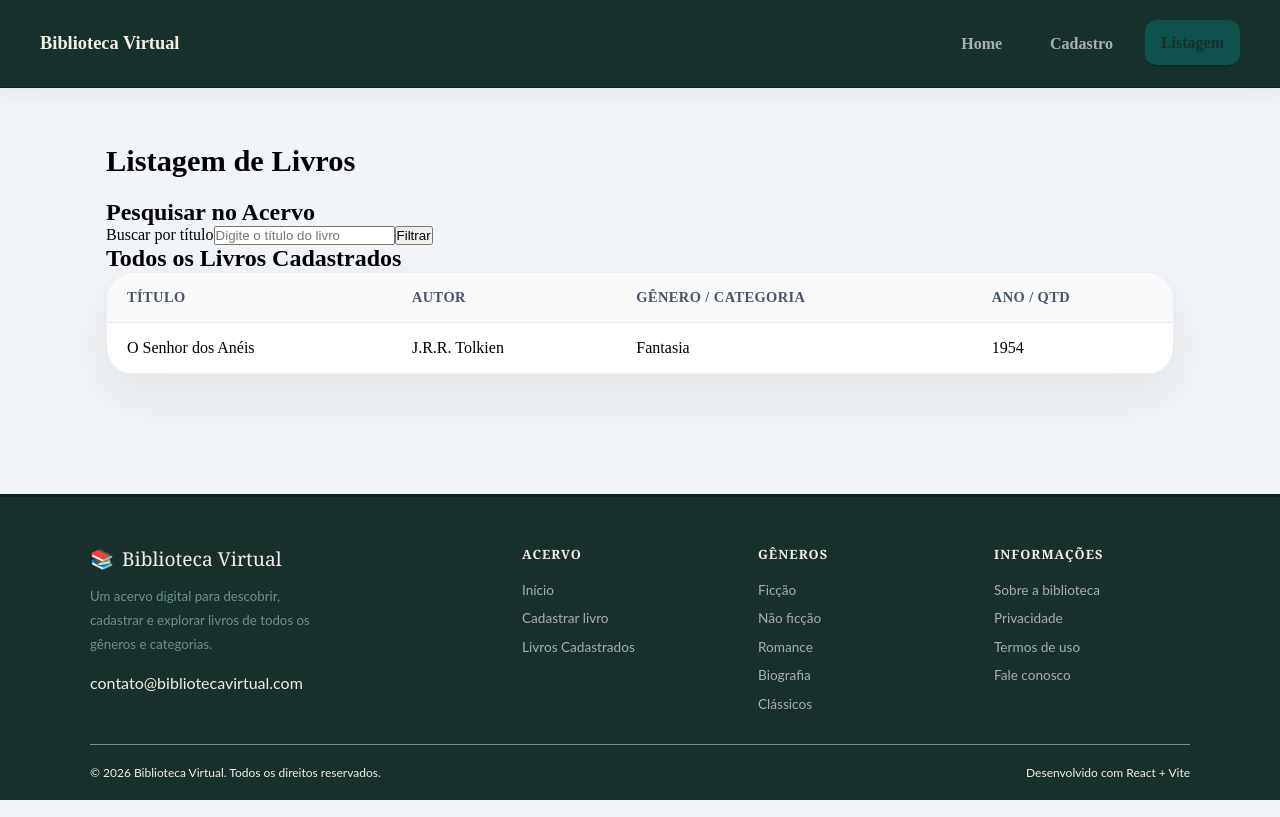
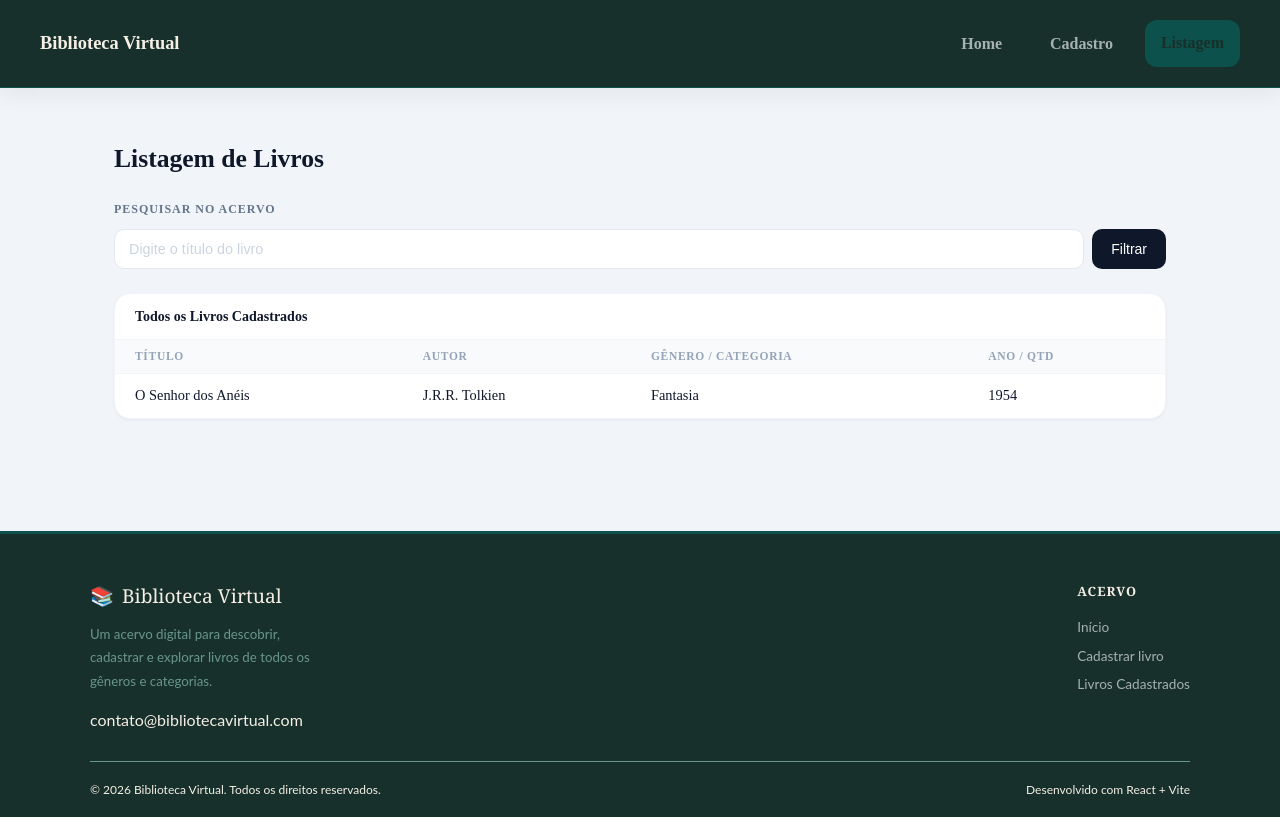
Before and after one commit to SamuelAndrade-Dev/biblioteca-virtual-front, a React (Vite) app: page /listagem in a window 1280 px wide. Built offline with nearby package versions, Linux system fonts and the light colour scheme; data requests are answered from the project's data file.

Commit message:
style: mudancas na pagina de listagem

```diff
--- a/src/components/Footer/Footer.css
+++ b/src/components/Footer/Footer.css
@@ -15,11 +15,11 @@
   margin-top: auto;
 }
 
-.footer__grid {
+.footer-flex {
   max-width: 1100px;
   margin: 0 auto;
-  display: grid;
-  grid-template-columns: 2fr 1fr 1fr 1fr;
+  display: flex;
+  justify-content: space-between;
   gap: 2.5rem;
   padding-bottom: 2rem;
   border-bottom: 1px solid var(--color-subtitle);
--- a/src/components/Footer/Footer.jsx
+++ b/src/components/Footer/Footer.jsx
@@ -7,7 +7,7 @@ function Footer() {
     return (
         <footer className="footer" aria-label="Rodapé da Biblioteca Virtual">
 
-            <section className="footer__grid">
+            <section className="footer-flex">
 
                 <section className="footer__brand" aria-labelledby="footer-marca">
                     <h2 id="footer-marca" className="footer__brand-nome">
@@ -40,45 +40,6 @@ function Footer() {
                     </ul>
                 </nav>
 
-                <nav aria-labelledby="footer-nav-generos">
-                    <h2 id="footer-nav-generos" className="footer__nav-titulo">Gêneros</h2>
-                    <ul className="footer__lista" role="list">
-                        <li>
-                            <Link to="/listagem?genero=ficcao" className="footer__link">Ficção</Link>
-                        </li>
-                        <li>
-                            <Link to="/listagem?genero=nao-ficcao" className="footer__link">Não ficção</Link>
-                        </li>
-                        <li>
-                            <Link to="/listagem?genero=romance" className="footer__link">Romance</Link>
-                        </li>
-                        <li>
-                            <Link to="/listagem?genero=biografia" className="footer__link">Biografia</Link>
-                        </li>
-                        <li>
-                            <Link to="/listagem?genero=classicos" className="footer__link">Clássicos</Link>
-                        </li>
-                    </ul>
-                </nav>
-
-                <nav aria-labelledby="footer-nav-info">
-                    <h2 id="footer-nav-info" className="footer__nav-titulo">Informações</h2>
-                    <ul className="footer__lista" role="list">
-                        <li>
-                            <Link to="/sobre" className="footer__link">Sobre a biblioteca</Link>
-                        </li>
-                        <li>
-                            <Link to="/privacidade" className="footer__link">Privacidade</Link>
-                        </li>
-                        <li>
-                            <Link to="/termos" className="footer__link">Termos de uso</Link>
-                        </li>
-                        <li>
-                            <Link to="/contato" className="footer__link">Fale conosco</Link>
-                        </li>
-                    </ul>
-                </nav>
-
             </section>
 
             <section className="footer__bottom">
--- a/src/pages/Cadastro/Cadastro.css
+++ b/src/pages/Cadastro/Cadastro.css
@@ -1,11 +1,18 @@
+:root {
+  --color-cadastro: #ffffff;
+  --color-border: #0c514b;
+  --color-text: #03221f;
+  --color-input: #f8fafc;
+}
+
 .cadastro-page {
   width: min(720px, 100%);
   margin: 2rem auto;
   padding: 2rem 2.2rem;
-  background: #ffffff;
-  border: 1px solid rgba(148, 163, 184, 0.16);
+  background: var(--color-cadastro);
+  border: 1px solid var(--color-border);
   border-radius: 28px;
-  box-shadow: 0 24px 60px rgba(15, 23, 42, 0.08);
+  box-shadow: 0 24px 60px var(--color-border);
 }
 
 .cadastro-page h1 {
@@ -21,29 +28,29 @@
 
 .form-group {
   display: grid;
-  gap: 0.5rem;
+  padding: 2rem;
 }
 
 .form-group label {
   font-weight: 600;
-  color: #334155;
+  color: var(--color-text);
+  padding-bottom: 0.6rem;
 }
 
 .form-group input {
   width: 100%;
   min-height: 3.2rem;
   padding: 0.95rem 1rem;
-  border: 1px solid #cbd5e1;
-  border-radius: 16px;
-  background: #f8fafc;
-  color: #0f172a;
+  border: 1px solid var(--color-border);
+  background: var(--color-input);
+  color: var(--color-text);
   transition: border-color 180ms ease, background-color 180ms ease;
 }
 
 .form-group input:focus {
   outline: none;
-  border-color: #2563eb;
-  background: #ffffff;
+  border-color: var(--color-border);
+  background: var(--color-cadastro);
   box-shadow: 0 0 0 4px rgba(37, 99, 235, 0.08);
 }
 
@@ -58,8 +65,8 @@
   padding: 0 1.4rem;
   border: none;
   border-radius: 14px;
-  background: #2563eb;
-  color: #ffffff;
+  background: var(--color-cadastro);
+  color: var(--color-cadastro);
   font-weight: 700;
   cursor: pointer;
   transition: transform 180ms ease, box-shadow 180ms ease, background-color 180ms ease;
@@ -69,7 +76,7 @@
 .cadastro-page button:focus-visible {
   transform: translateY(-1px);
   box-shadow: 0 14px 28px rgba(37, 99, 235, 0.22);
-  background: #1d4ed8;
+  background: var(--color-input);
 }
 
 @media (min-width: 1025px) {
--- a/src/pages/Listagem/Listagem.css
+++ b/src/pages/Listagem/Listagem.css
@@ -1,89 +1,170 @@
+/* ── Página ── */
 .listagem-page {
   width: min(1100px, 100%);
   margin: 2rem auto;
-  padding: 0 1rem 2rem;
+  padding: 0 1.5rem 3rem;
+}
+
+.listagem-page header {
+  margin-bottom: 1.75rem;
 }
 
 .listagem-page h1 {
-  margin-bottom: 1.25rem;
-  font-size: clamp(1.9rem, 2vw, 2.4rem);
+  font-size: clamp(1.6rem, 2vw, 2rem);
+  font-weight: 600;
+  color: #0f172a;
+  margin: 0;
 }
 
+/* ── Busca ── */
+.busca-livros {
+  margin-bottom: 1.5rem;
+}
+
+.busca-livros h2 {
+  font-size: 0.75rem;
+  font-weight: 600;
+  letter-spacing: 0.08em;
+  text-transform: uppercase;
+  color: #64748b;
+  margin-bottom: 0.75rem;
+}
+
+.busca-livros form {
+  display: flex;
+  gap: 8px;
+  align-items: center;
+}
+
+.busca-livros label {
+  display: none;
+}
+
+.busca-livros input[type="text"] {
+  flex: 1;
+  height: 40px;
+  padding: 0 14px;
+  border: 1px solid #e2e8f0;
+  border-radius: 10px;
+  background: #fff;
+  color: #0f172a;
+  font-size: 0.9rem;
+  outline: none;
+  transition: border-color 0.15s;
+}
+
+.busca-livros input[type="text"]:focus {
+  border-color: #94a3b8;
+}
+
+.busca-livros input[type="text"]::placeholder {
+  color: #cbd5e1;
+}
+
+.busca-livros button {
+  height: 40px;
+  padding: 0 18px;
+  border: 1px solid #e2e8f0;
+  border-radius: 10px;
+  background: #f8fafc;
+  color: #475569;
+  font-size: 0.875rem;
+  font-weight: 500;
+  cursor: pointer;
+  transition: background 0.15s;
+}
+
+.busca-livros button:hover {
+  background: #f1f5f9;
+}
+
+.busca-livros button[type="submit"] {
+  background: #0f172a;
+  color: #fff;
+  border-color: transparent;
+}
+
+.busca-livros button[type="submit"]:hover {
+  background: #1e293b;
+}
+
+/* ── Seção da tabela ── */
+.listagem-cadastrados {
+  background: #fff;
+  border: 1px solid #f1f5f9;
+  border-radius: 16px;
+  overflow: hidden;
+  box-shadow: 0 1px 3px rgba(15, 23, 42, 0.06);
+}
+
+.listagem-cadastrados h2 {
+  font-size: 0.875rem;
+  font-weight: 600;
+  color: #0f172a;
+  padding: 0.9rem 1.25rem;
+  border-bottom: 1px solid #f1f5f9;
+  margin: 0;
+}
+
+.listagem-cadastrados > p {
+  padding: 2.5rem 1.25rem;
+  text-align: center;
+  color: #94a3b8;
+  font-size: 0.9rem;
+  margin: 0;
+}
+
+/* ── Tabela ── */
 .table-responsive {
   overflow-x: auto;
-  background: #ffffff;
-  border: 1px solid rgba(148, 163, 184, 0.18);
-  border-radius: 28px;
-  box-shadow: 0 22px 52px rgba(15, 23, 42, 0.08);
 }
 
 .table-responsive table {
   width: 100%;
-  min-width: 560px;
+  min-width: 520px;
   border-collapse: collapse;
 }
 
-.table-responsive thead {
+.table-responsive thead tr {
   background: #f8fafc;
 }
 
-.table-responsive th,
-.table-responsive td {
-  padding: 1rem 1.25rem;
+.table-responsive th {
+  padding: 0.65rem 1.25rem;
   text-align: left;
-  border-bottom: 1px solid rgba(148, 163, 184, 0.2);
+  font-size: 0.72rem;
+  font-weight: 700;
+  letter-spacing: 0.06em;
+  text-transform: uppercase;
+  color: #94a3b8;
+  border-bottom: 1px solid #f1f5f9;
 }
 
-.table-responsive th {
-  color: #475569;
+.table-responsive td {
+  padding: 0.85rem 1.25rem;
   font-size: 0.9rem;
-  font-weight: 700;
-  letter-spacing: 0.03em;
-  text-transform: uppercase;
+  color: #0f172a;
+  border-top: 1px solid #f8fafc;
 }
 
-.table-responsive tbody tr:hover {
+.table-responsive tbody tr:hover td {
   background: #f8fafc;
 }
 
-.listagem-page p {
-  color: #475569;
-  font-size: 1rem;
-  margin: 0.5rem 0 0;
-}
-
-@media (min-width: 1025px) {
+/* ── Responsivo ── */
+@media (max-width: 767px) {
   .listagem-page {
-    margin: 2rem auto;
+    margin: 1rem 0;
     padding: 0 1rem 2rem;
   }
-}
 
-@media (min-width: 768px) and (max-width: 1024px) {
-  .listagem-page {
-    margin: 1.75rem auto;
-    padding: 0 0.9rem 1.75rem;
+  .listagem-cadastrados {
+    border-radius: 12px;
   }
 
   .table-responsive th,
   .table-responsive td {
-    padding: 0.95rem 1rem;
+    padding: 0.7rem 1rem;
+    font-size: 0.875rem;
   }
 }
-
-@media (max-width: 767px) {
-  .listagem-page {
-    margin: 1.25rem 0.75rem;
-    padding: 0 0 1.5rem;
-  }
-
-  .table-responsive {
-    border-radius: 22px;
-  }
-
-  .table-responsive th,
-  .table-responsive td {
-    padding: 0.75rem 0.85rem;
-    font-size: 0.95rem;
-  }
-}
```
